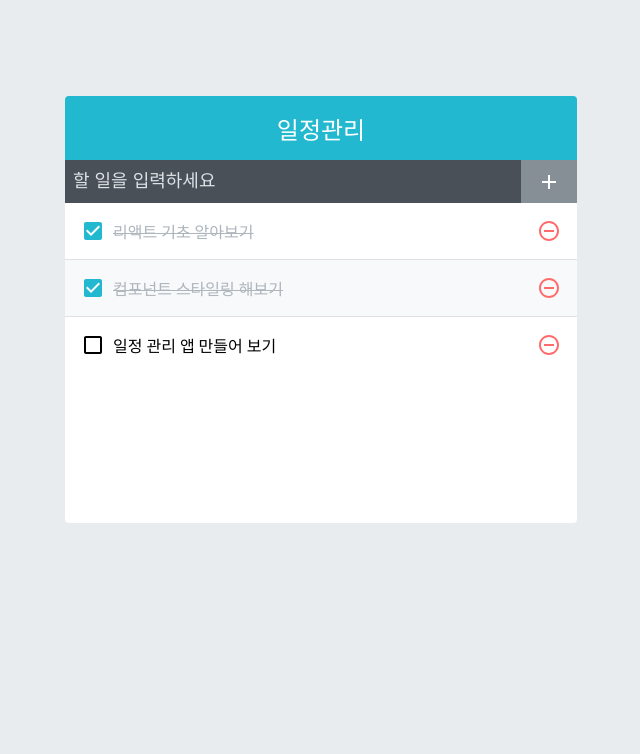
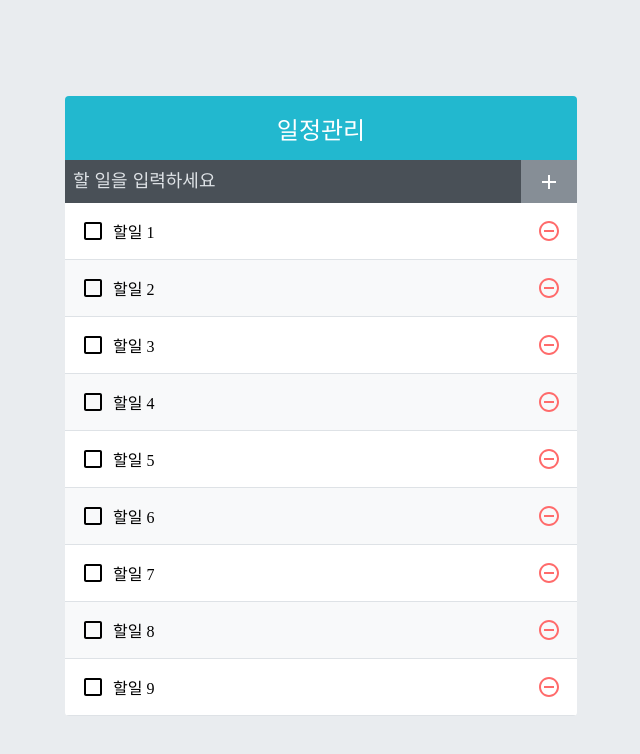
Before and after one commit to rival6821/react-study-book, a React (Create React App) app in the folder todo-app/: page / in a window 1280 px wide. Shown: the top 754 px of the page, without its empty margins (319-959 px from the left). Built offline with nearby package versions, Linux system fonts and the light colour scheme.

Commit message:
랜더링 성능개선

```diff
--- a/todo-app/src/App.js
+++ b/todo-app/src/App.js
@@ -1,59 +1,57 @@
-import React, { useState, useRef, useCallback } from 'react';
+import React, { useRef, useCallback, useReducer } from 'react';
 import TodoTemplate from './components/TodoTemplate';
 import TodoInsert from './components/TodoInsert';
 import TodoList from './components/TodoList';
 
+function createBulkTodos() {
+  const array = [];
+  for (let i = 1; i <= 2500; i++) {
+    array.push({
+      id: i,
+      text: `할일 ${i}`,
+      checked: false,
+    });
+  }
+  return array;
+}
+
+function todoReducer(todos, action) {
+  switch (action.type) {
+    case 'INSERT':
+      return todos.concat(action.todo);
+    case 'REMOVE':
+      return todos.filter(todo => todo.id !== action.id);
+    case 'TOGGLE':
+      return todos.map(todo =>
+        todo.id === action.id ? { ...todo, checked: !todo.checked } : todo,
+      );
+    default:
+      return todos;
+  }
+}
+
 const App = () => {
-  const [todos, setTodos] = useState([
-    {
-      id: 1,
-      text: '리액트 기초 알아보기',
-      checked: true,
-    },
-    {
-      id: 2,
-      text: '컴포넌트 스타일링 해보기',
-      checked: true,
-    },
-    {
-      id: 3,
-      text: '일정 관리 앱 만들어 보기',
-      checked: false,
-    },
-  ]);
+  const [todos, dispatch] = useReducer(todoReducer, undefined, createBulkTodos);
 
-  const nextId = useRef(4);
+  const nextId = useRef(2501);
 
-  const onInsert = useCallback(
-    text => {
+  const onInsert = useCallback(text => {
     const todo = {
       id: nextId.current,
       text,
       checked: false,
     };
-      setTodos(todos.concat(todo));
+    dispatch({ type: 'INSERT', todo });
     nextId.current += 1;
-    },
-    [todos],
-  );
+  }, []);
 
-  const onRemove = useCallback(
-    id => {
-      setTodos(todos.filter(todo => todo.id !== id));
-    },
-    [todos],
-  );
+  const onRemove = useCallback(id => {
+    dispatch({ type: 'REMOVE', id });
+  }, []);
 
-  const onToggle = useCallback(
-    id => {
-      setTodos(
-        todos.map(todo =>
-          todo.id === id ? { ...todo, checked: !todo.checked } : todo,
-        ),
-      );
-    },
-    [todos],
-  );
+  const onToggle = useCallback(id => {
+    dispatch({ type: 'TOGGLE', id });
+  }, []);
 
   return (
     <TodoTemplate>
--- a/todo-app/src/components/TodoListItem.js
+++ b/todo-app/src/components/TodoListItem.js
@@ -22,4 +22,4 @@
   );
 };
 
-export default TodoListItem;
+export default React.memo(TodoListItem);
```
Lines whose indentation alone changed are shown as unchanged.
